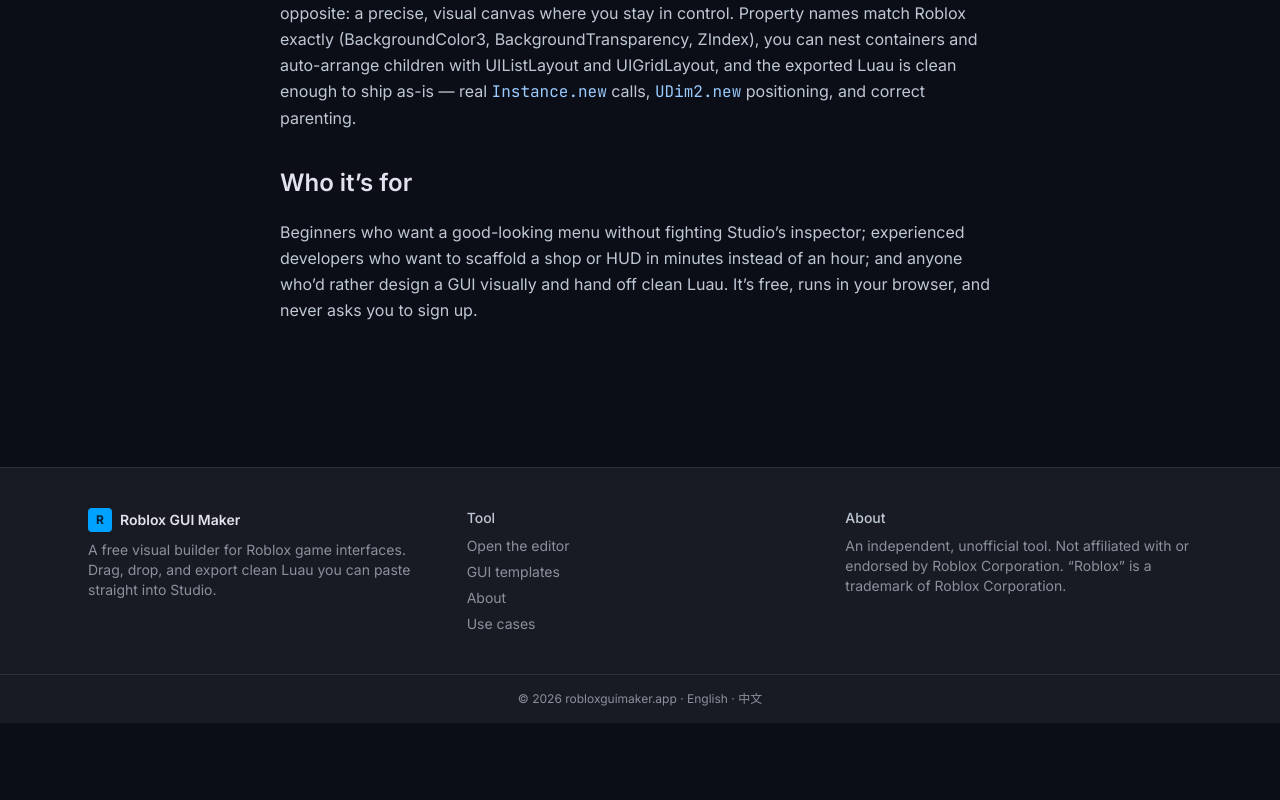
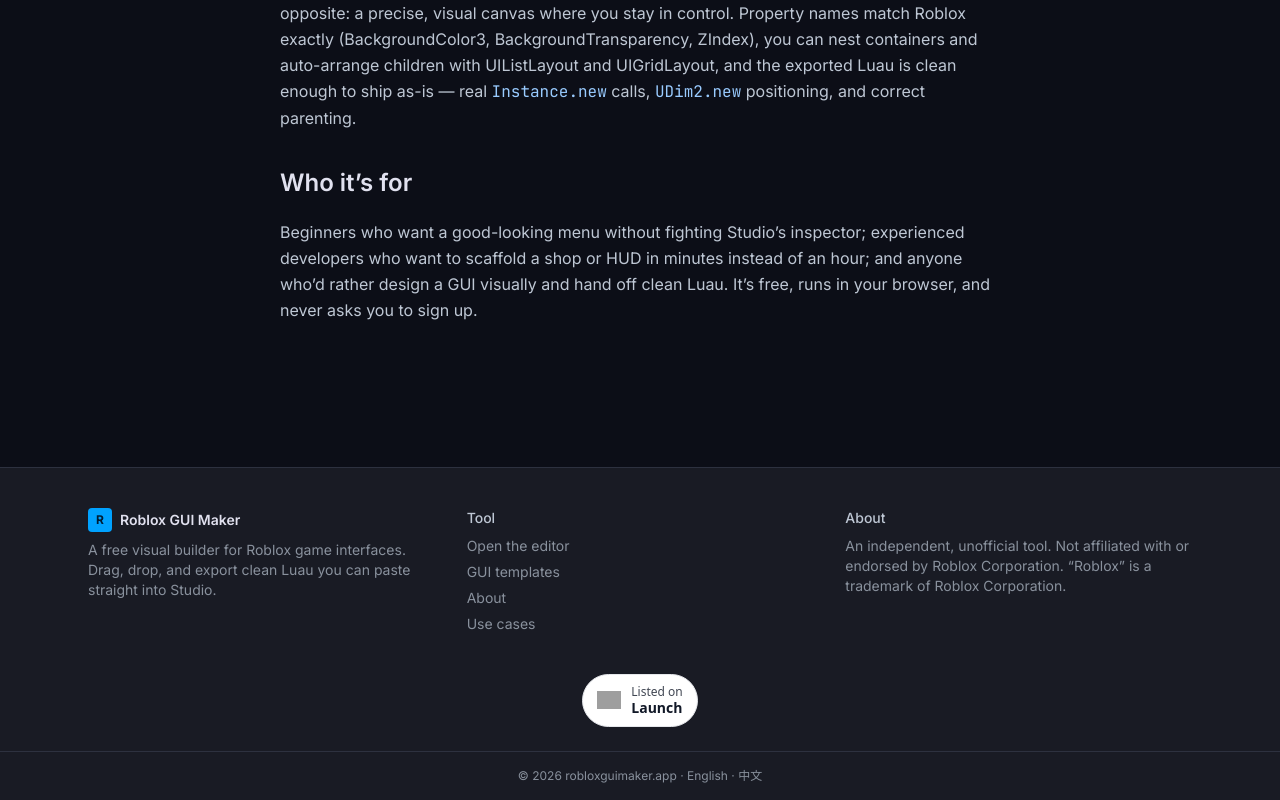
Before and after one commit to firstdraft-work/roblox-gui-maker, a Next.js app: page / in a window 1280 px wide. Shown: the part 2625-3425 px from the top of the page. Before the commit the page ends 3348 px from the top, so only its background shows below. Built offline with nearby package versions, Linux system fonts and the light colour scheme; no server answers; grey boxes are pictures that could not be loaded.

Commit message:
feat: add Launch directory backlink badge to footer
Reciprocal 'Listed on Launch' badge (launchsoar.com) in the site footer, rendered verbatim via dangerouslySetInnerHTML so the directory's required data-launch-badge attribute survives verification. Sits on every page via the shared footer.

```diff
--- a/app/components/SiteFooter.tsx
+++ b/app/components/SiteFooter.tsx
@@ -1,4 +1,9 @@
 import Link from "next/link";
+
+// Reciprocal badge for the Launch directory listing (launchsoar.com).
+// Rendered verbatim so the directory's required attributes (data-launch-badge)
+// survive for verification.
+const LAUNCH_BADGE = `<a href="https://launchsoar.com" target="_blank" rel="noopener noreferrer" data-launch-badge="true" style="display:inline-flex;align-items:center;gap:10px;padding:10px 14px;border:1px solid #e5e7eb;border-radius:9999px;background:#ffffff;color:#111827;text-decoration:none;font-family:ui-sans-serif,system-ui,-apple-system,Segoe UI,Roboto,Helvetica Neue,Arial;line-height:1;"><img src="https://launchsoar.com/logo.png" alt="Launch" style="height:18px;width:auto;" /><span style="display:flex;flex-direction:column;gap:2px;line-height:1.1;"><span style="font-size:12px;opacity:0.8;">Listed on</span><span style="font-size:14px;font-weight:700;">Launch</span></span></a>`;
 
 export function SiteFooter() {
   const year = new Date().getFullYear();
@@ -51,6 +56,9 @@
           </p>
         </div>
       </div>
+      <div className="max-w-6xl mx-auto px-6 pb-6 flex justify-center">
+        <span dangerouslySetInnerHTML={{ __html: LAUNCH_BADGE }} />
+      </div>
       <div className="border-t border-line py-4 text-center text-xs text-ink-mute">
         © {year} robloxguimaker.app ·{" "}
         <Link className="hover:text-ink" href="/">
```
